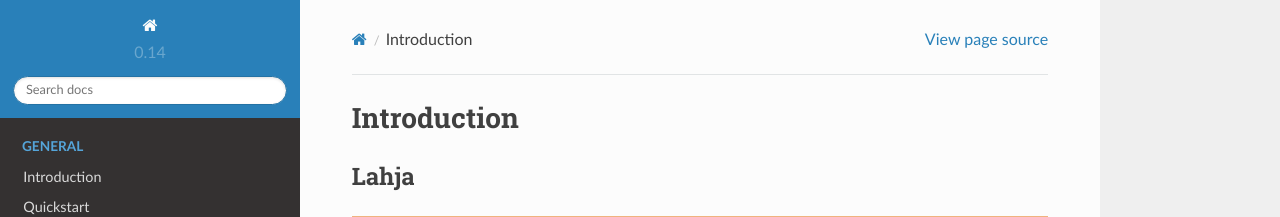
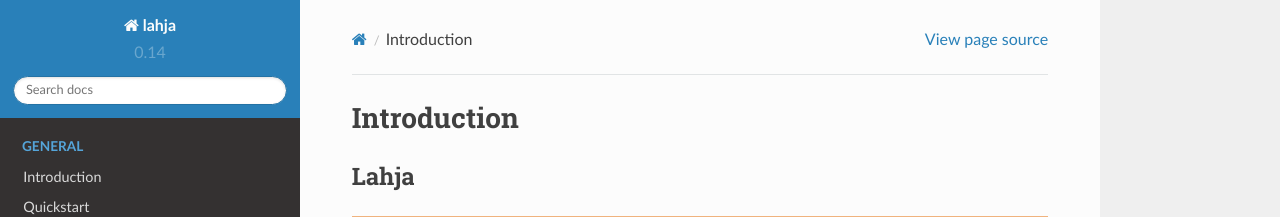
Before and after one commit to ethereum/lahja, a Sphinx documentation site: the page built from docs/index.rst, in a window 1280 px wide. Shown: the top 217 px of the page. Built offline with Sphinx 7.4.7 and the Read the Docs theme 2.0.0, drawn with Linux system fonts in a browser that asks for light colours.

Commit message:
Refill template vars

```diff
--- a/docs/conf.py
+++ b/docs/conf.py
@@ -55,7 +55,7 @@
 master_doc = 'index'
 
 # General information about the project.
-project = '<PROJECT_NAME>'
+project = 'lahja'
 copyright = '2019, The Ethereum Foundation'
 
 __version__ = setup_version
@@ -214,7 +214,7 @@
 # (source start file, target name, title,
 #  author, documentclass [howto, manual, or own class]).
 latex_documents = [
-  ('index', '<MODULE_NAME>.tex', '<PROJECT_NAME> Documentation',
+  ('index', 'lahja.tex', 'lahja Documentation',
    'The Ethereum Foundation', 'manual'),
 ]
 
@@ -244,7 +244,7 @@
 # One entry per manual page. List of tuples
 # (source start file, name, description, authors, manual section).
 man_pages = [
-    ('index', '<MODULE_NAME>', '<PROJECT_NAME> Documentation',
+    ('index', 'lahja', 'lahja Documentation',
      ['The Ethereum Foundation'], 1)
 ]
 
@@ -258,8 +258,8 @@
 # (source start file, target name, title, author,
 #  dir menu entry, description, category)
 texinfo_documents = [
-  ('index', '<PROJECT_NAME>', '<PROJECT_NAME> Documentation',
-   'The Ethereum Foundation', '<PROJECT_NAME>', '<SHORT_DESCRIPTION>',
+  ('index', 'lahja', 'lahja Documentation',
+   'The Ethereum Foundation', 'lahja', 'Lahja is a generic multi process event bus',
    'Miscellaneous'),
 ]
 
```
Also changed, not shown: README.md (+1 -1 lines), 1 other file.
